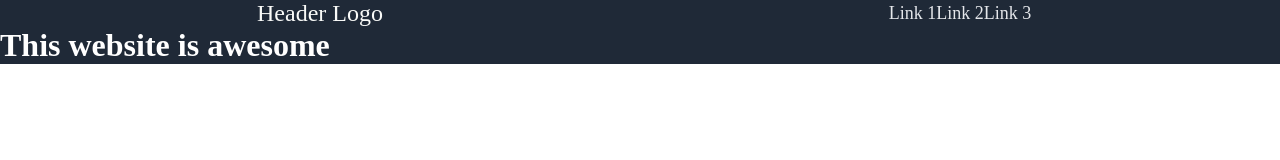
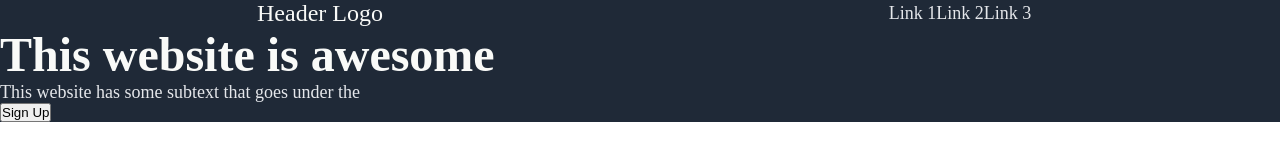
Before and after one commit to paulnguyen5634/Landing-Page, a plain HTML site: page index.html in a window 1280 px wide. Drawn offline with Linux system fonts and the light colour scheme.

Commit message:
Added button function in first section of page

```diff
--- a/index.html
+++ b/index.html
@@ -26,6 +26,8 @@
         <div class = 'content'>
             <div class = 'content-left'>
                 <h1> This website is awesome</h1>
+                <p class = 'header-link'> This website has some subtext that goes under the </p>
+                <button type="button" class = 'sign-up-first-section'> Sign Up </button>
             </div>
 
             <div class = 'content-right'>
--- a/style.css
+++ b/style.css
@@ -41,3 +41,9 @@ ul{
     justify-content: center;
     align-items: center;
 }
+
+h1{
+    font-size: 48px;
+    font-weight: bolder;
+    color: #F9FAF8;
+}
```
